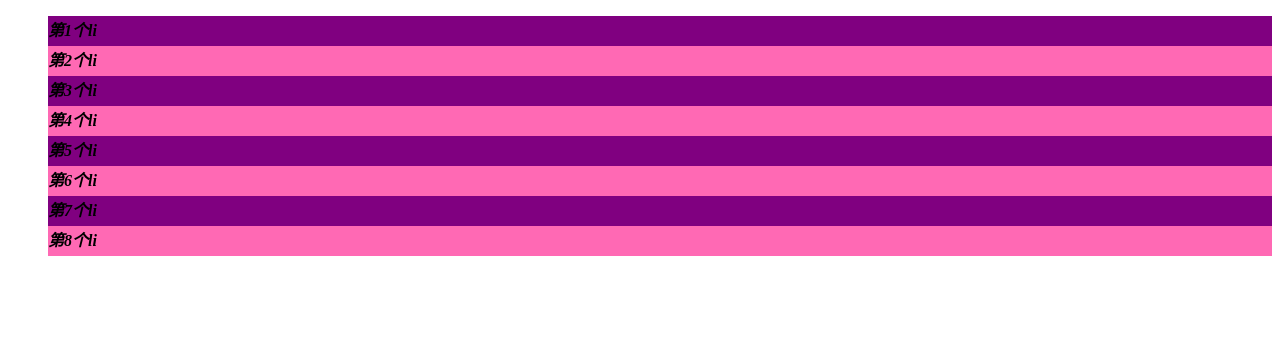
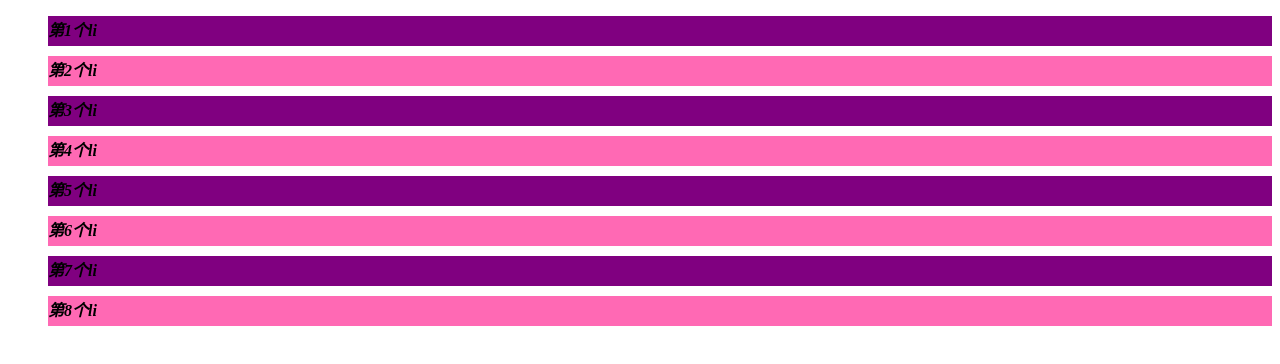
Before and after one commit to DoingWhy/test001, a plain HTML site: page index.html in a window 1280 px wide. Drawn offline with Linux system fonts and the light colour scheme.

Commit message:
第四次修改

```diff
--- a/css/index.less
+++ b/css/index.less
@@ -3,7 +3,7 @@ ul {
     li {
         font-style: italic;
         line-height: 30px;
-        // margin-bottom: 10px;
+        margin-bottom: 10px;
         font-weight: 600;
     }
     li:nth-child(odd) {
```
Also changed, not shown: css/index.css.
